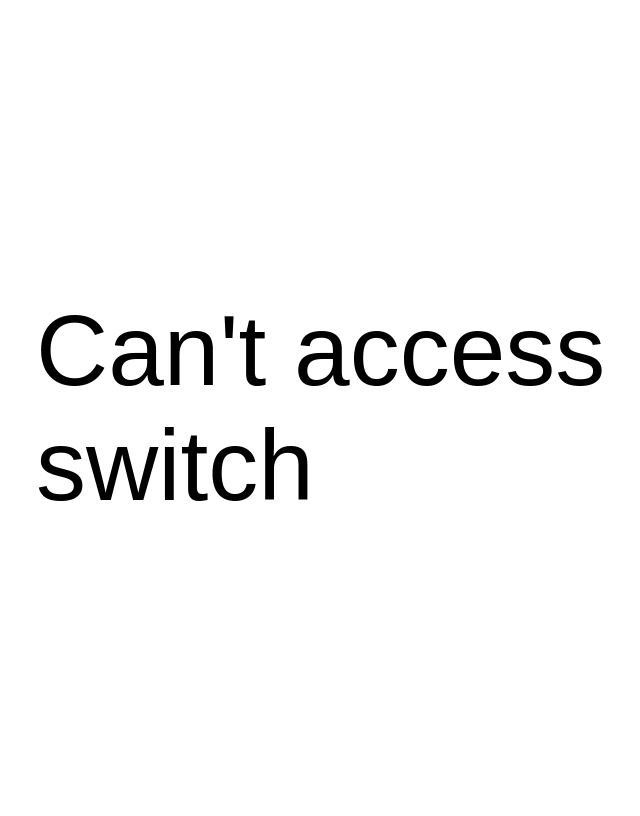
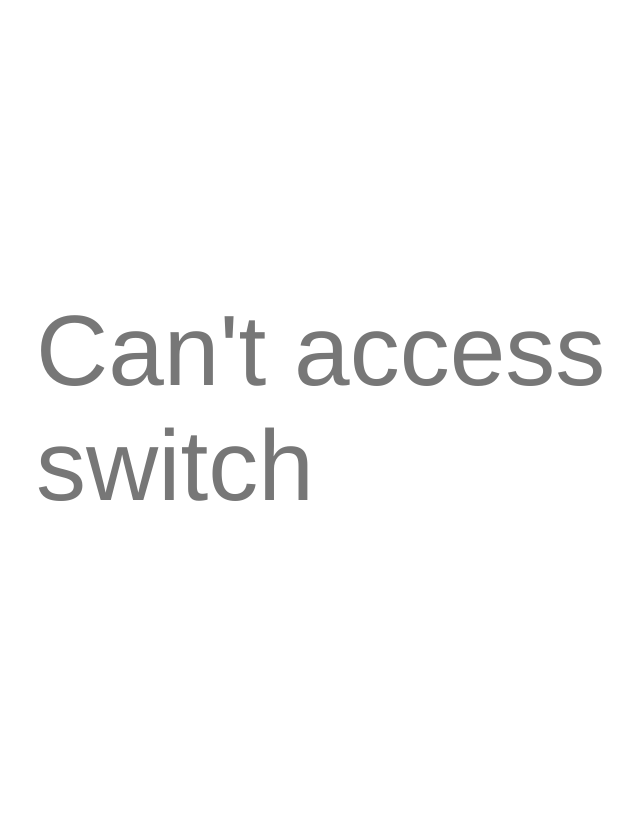
Before and after one commit to gregpaton08/Light-Switch-Server, a Flask app: page / in a window 1280 px wide. Shown: the whole page, without its empty margins (180-820 px from the left). Run offline with Flask 2, Linux system fonts and the light colour scheme; data that the repository does not hold is empty; parts of the project's set-up code (start-up, migrations or seed data) failed here and were passed over.

Commit message:
Update style

```diff
--- a/static/main.css
+++ b/static/main.css
@@ -1,3 +1,8 @@
+body {
+    font-family: helvetica;
+    color: #777;
+}
+
 button {
     border: none;
     padding: 0px;
@@ -23,8 +28,6 @@ button:active {
     width: 75%;
     height: 100vh;
 
-    /*width: 800px;*/
-    /*height: 800px;*/
     display: flex;
     align-items: center;
     justify-content: center;
@@ -32,12 +35,9 @@ button:active {
 
 .light-switch-buttons #on-button, #off-button, #loading, #load-error {
     display: none;
-    font-family: Arial;
 }
 
 .light-switch-buttons button, p {
-    /*width: 50%;*/
-    /*height: 50%;*/
     font-size: 100px;
     margin: 50px;
 }
```
